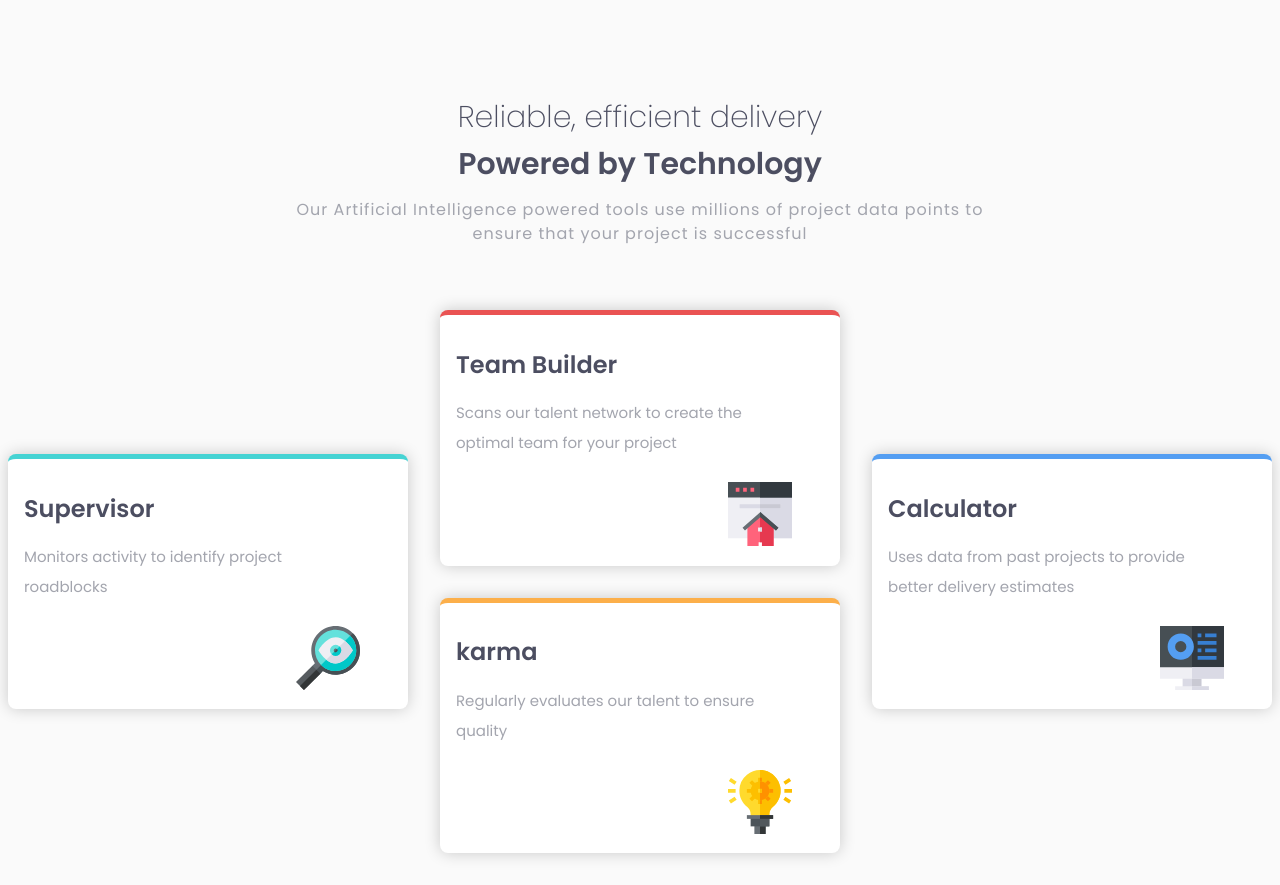
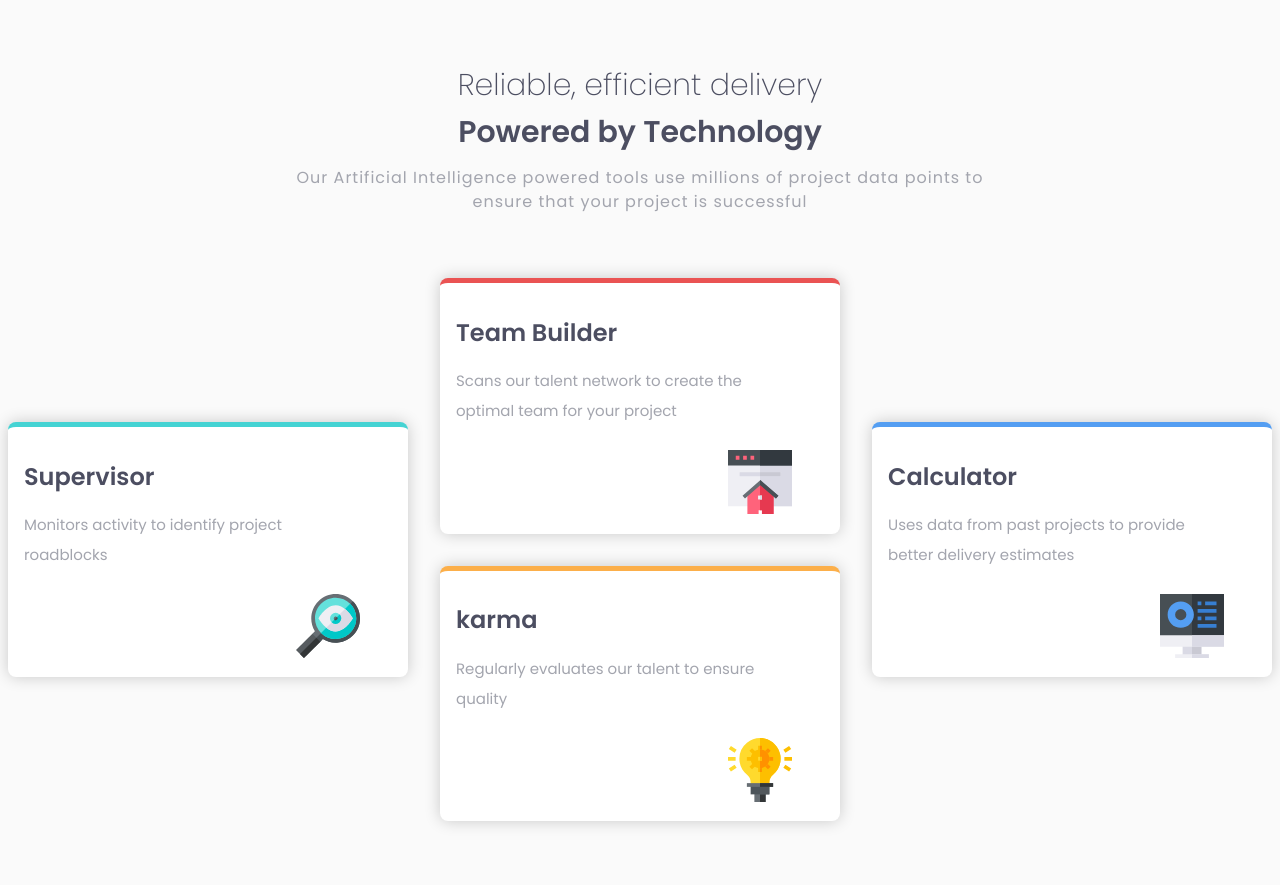
Before and after one commit to rogedev/four-card-feature-section-master, a plain HTML site: page index.html in a window 1280 px wide. After the commit the page ends 853 px from the top, so only its background shows below. Drawn offline with Linux system fonts and the light colour scheme.

Commit message:
fix desktop

```diff
--- a/css/styles.css
+++ b/css/styles.css
@@ -112,7 +112,7 @@ body {
 }
 @media (min-width: 1140px){
     .container {
-        margin: 5rem 0 0 0;
+        margin: 3rem 0 0 0;
         max-width: 1440px;
     }
     .header{
```
